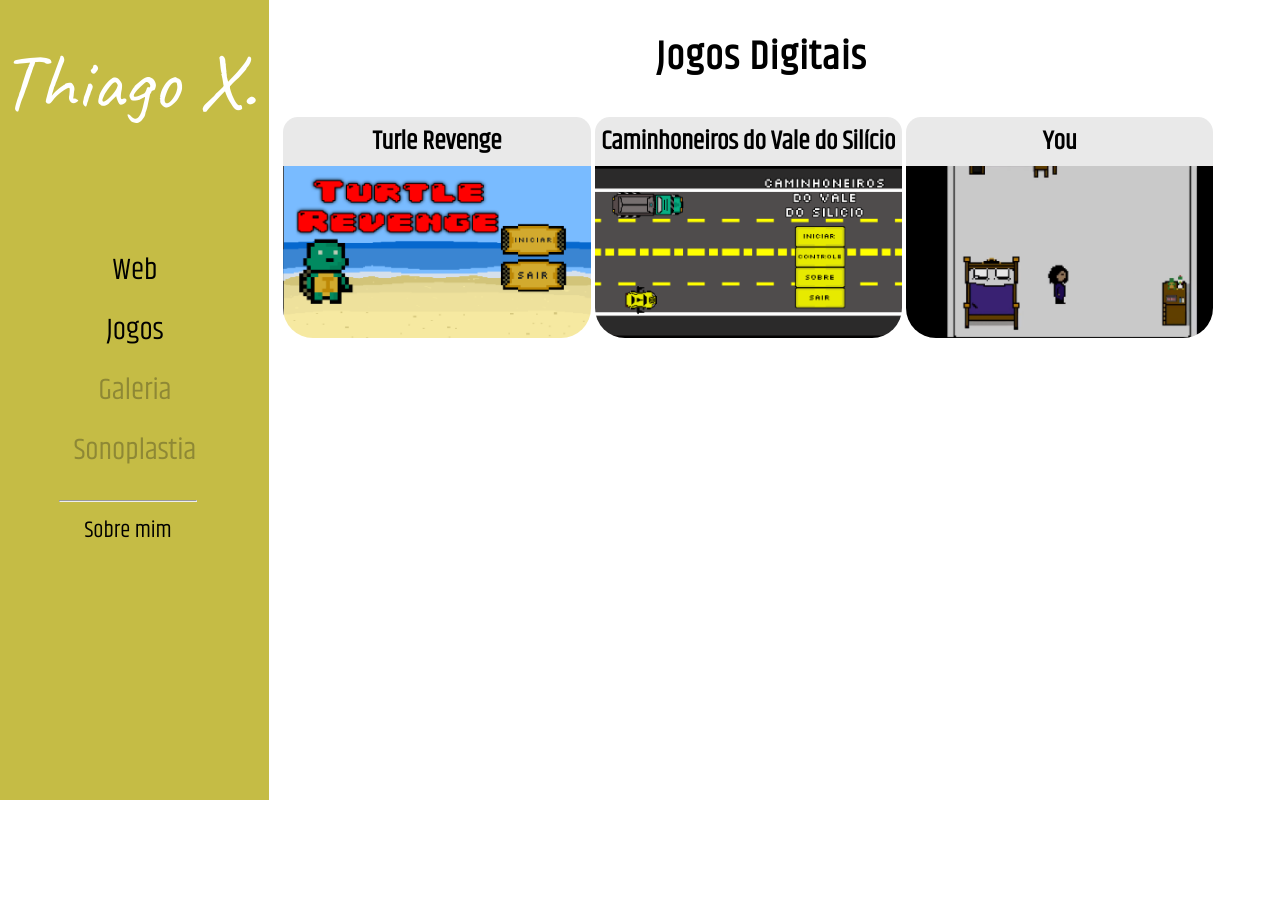
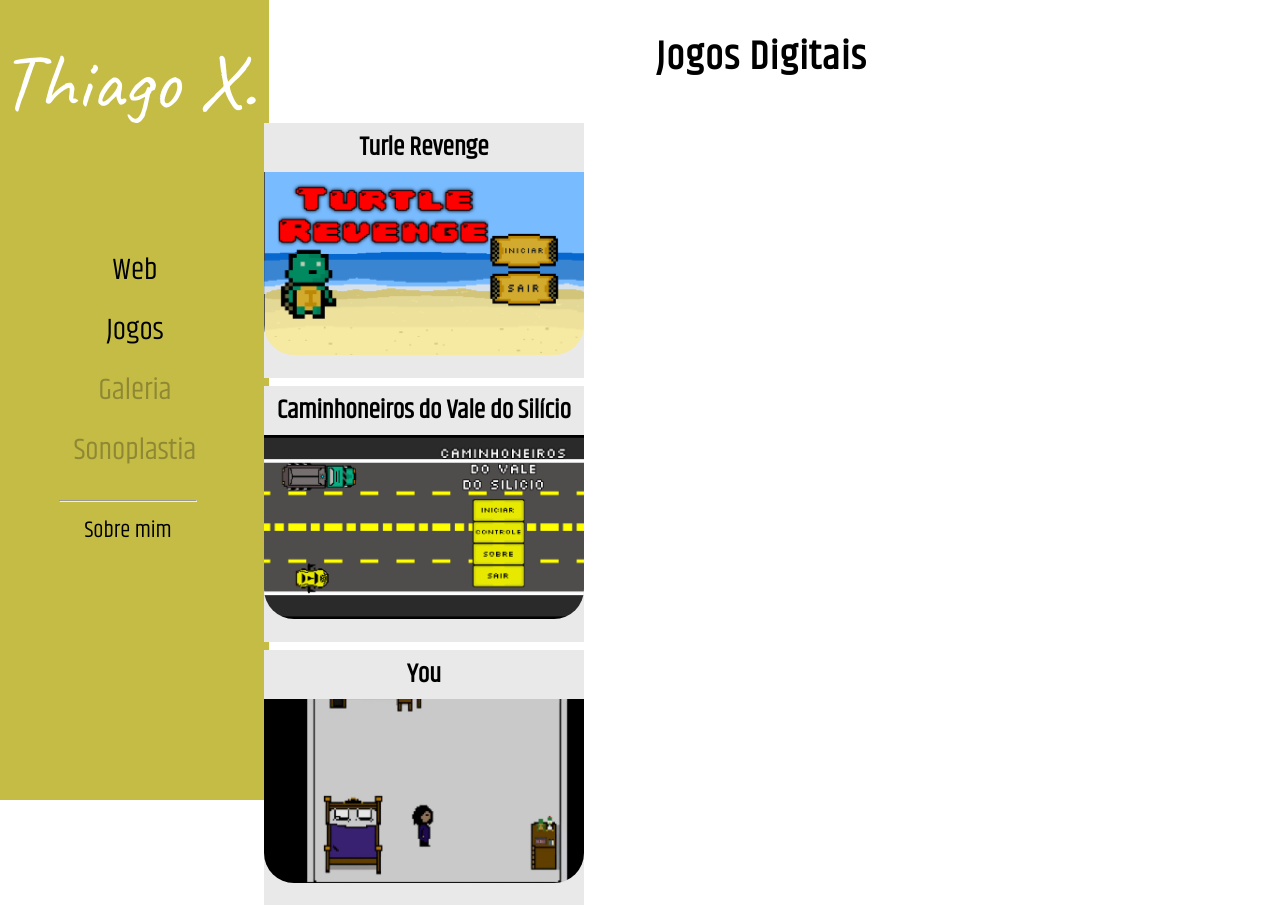
Before and after one commit to thiagopxavier/me, a React (Create React App) app: page /project/games in a window 1280 px wide. Before the commit the page ends 800 px from the top, so only its background shows below. Built offline with nearby package versions, Linux system fonts and the light colour scheme.

Commit message:
feat: trying to fix the images

```diff
--- a/public/index.html
+++ b/public/index.html
@@ -5,6 +5,7 @@
     <meta name="viewport" content="width=device-width, initial-scale=1" />
     <meta name="theme-color" content="#000000" />
     <title>Thiago Xavier</title>
+    <link rel="preload" as="image" href="../src/images/misc/me.jpg">
     <link rel="preconnect" href="https://fonts.googleapis.com">
     <link rel="preconnect" href="https://fonts.gstatic.com" crossorigin>
     <link href="https://fonts.googleapis.com/css2?family=Caveat&family=Khand&family=Roboto&family=Roboto+Mono&display=swap" rel="stylesheet">
--- a/src/styles/Main.css
+++ b/src/styles/Main.css
@@ -44,10 +44,12 @@
   text-align: center;
   font-style: italic;
   margin-bottom: 20px;
+  line-height: 45px;
 }
 
 .main-p {
   font-size: 22px;
+  text-align: center;
 }
 
 @media screen and (min-width: 1024px) {
@@ -98,6 +100,7 @@
     font-size: 30px;
     font-style: italic;
     margin-bottom: 20px;
+    line-height: 30px;
   }
 
   .button-nav {
--- a/src/styles/ProjectCard.css
+++ b/src/styles/ProjectCard.css
@@ -1,4 +1,3 @@
-
 .h1-card {
   font-family: 'Khand', sans-serif;
   margin: 5px;
@@ -6,20 +5,22 @@
 }
 
 .image-card {
-  max-width: 100%;
-  border-radius: 0 0 30px 30px ;
+  width: 100%;
+  height: 100%;
+  border-radius: 0 0 30px 30px;
 }
 
 .card {
   align-items: center;
+  height: 35%;
+  width: 25vw;
   display: flex;
   flex-direction: column;
   margin: 1vh;
   background-color: #E9E9E9;
-  border-radius: 30px 30px 100% 100% ;
 }
 
-@media screen and (min-width: 1024px) {
+@media screen and (orientation: portrait) {
 
   .div-card {
     display: flex;
@@ -29,9 +30,9 @@
   }
 
   .card {
-    max-width: 32%;
-    max-height: 90%;
+    width: 100vw;
     margin: 2px;
     background-color: #E9E9E9;
+    border-radius: 30px 30px 100% 100%;
   }
 }
```
